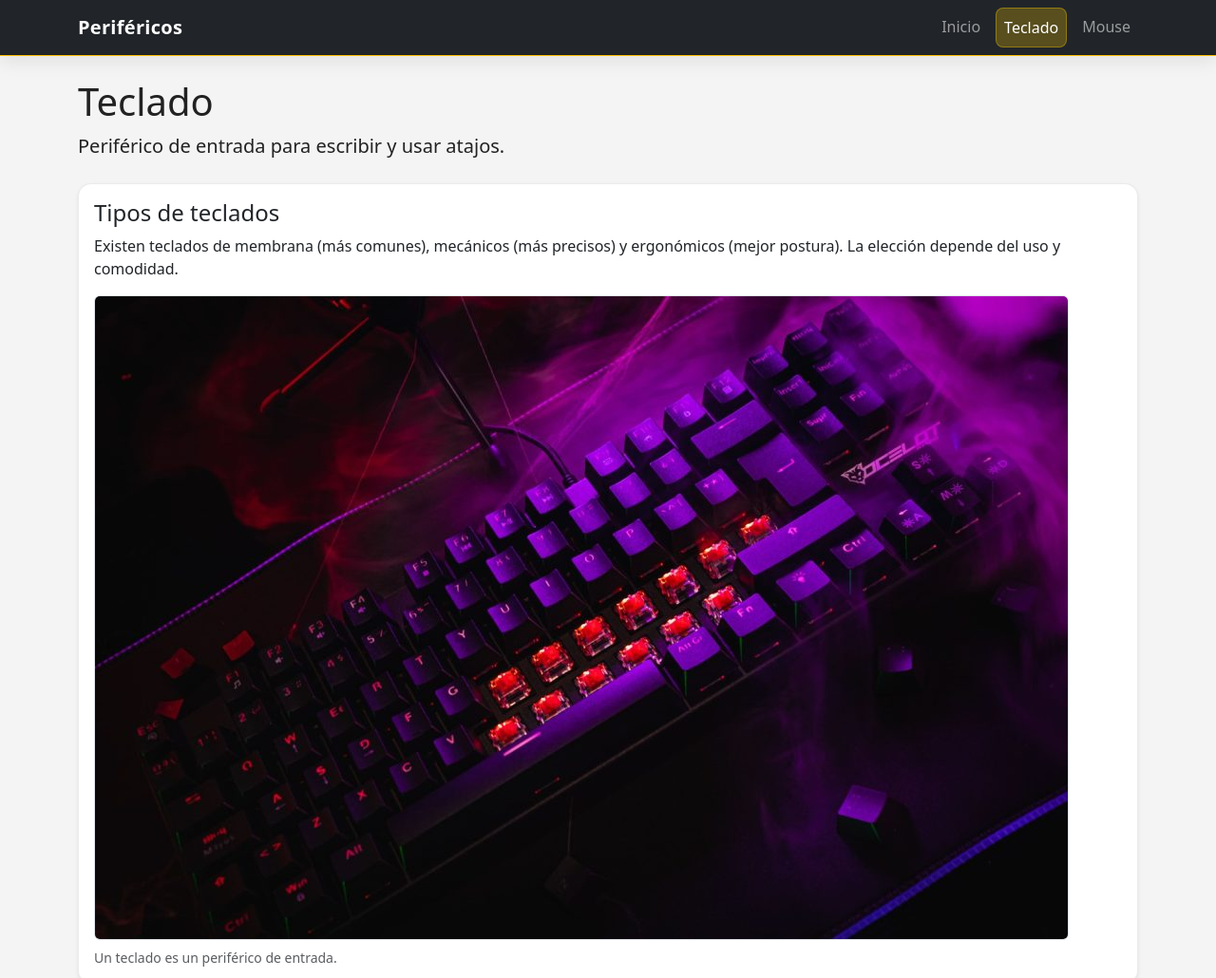
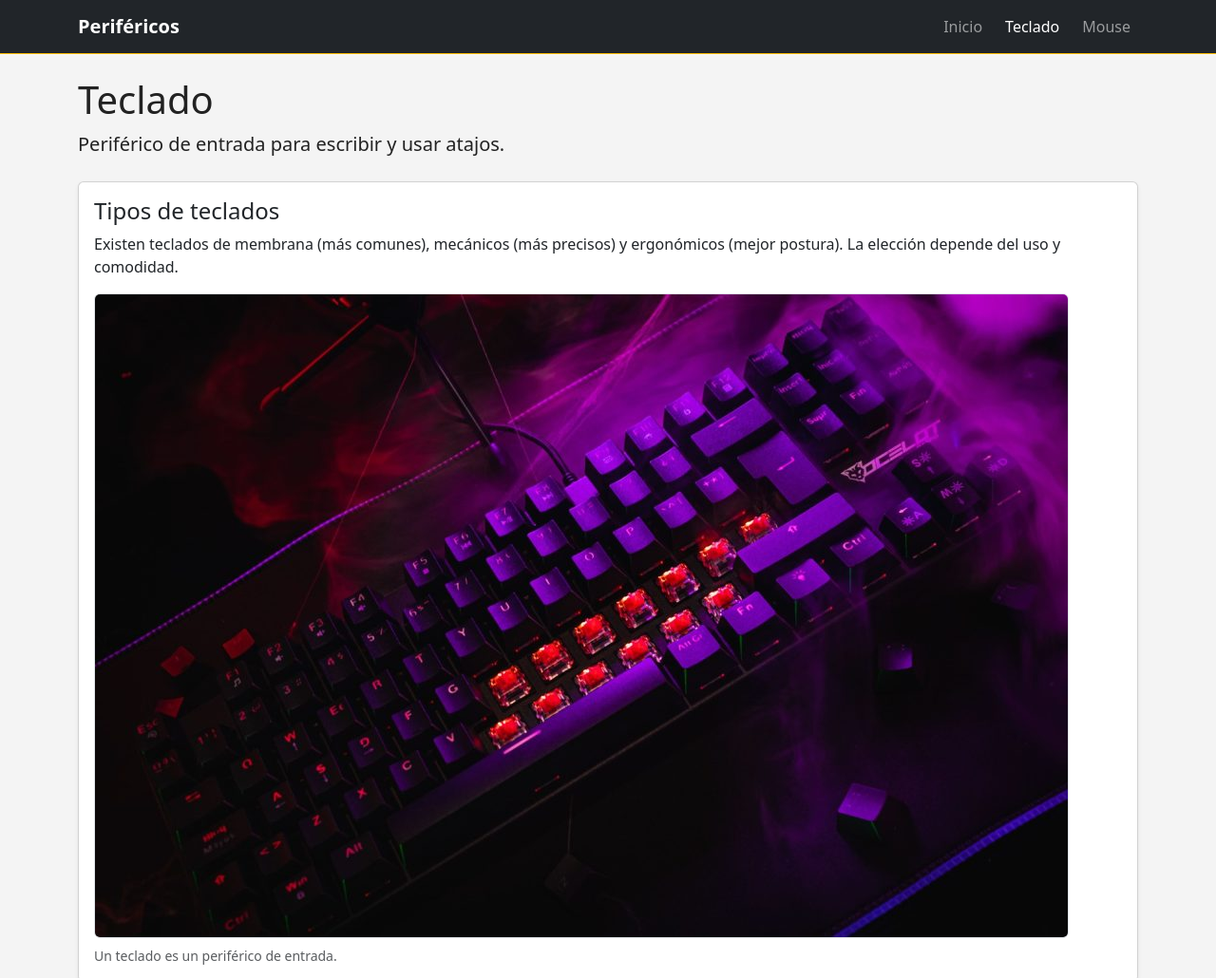
Before and after one commit to JoaquinMino/Perfiericos-JM, a plain HTML site: page pages/teclado/teclado.html in a window 1280 px wide. Shown: the top 1030 px of the page at 95% size. Drawn offline with nearby package versions, Linux system fonts and the light colour scheme.

Commit message:
compilar sass a css

```diff
--- a/css/styles.css
+++ b/css/styles.css
@@ -1,70 +1,34 @@
-:root{
-  --brand-dark:#111;
-  --brand-accent:#ffcc00;
-  --bg:#f4f4f4;
-  --text:#222;
+body {
+  background: #f4f4f4;
+  color: #222;
+  overflow-x: hidden;
 }
 
-html { scroll-behavior: smooth; }
-
-body{
-  background: var(--bg);
-  color: var(--text);
+/* anim,*/
+@keyframes aparecer-subiendo {
+  from {
+    opacity: 0;
+    transform: translateY(12px);
+  }
+  to {
+    opacity: 1;
+    transform: translateY(0);
+  }
 }
-.navbar{
-  box-shadow: 0 6px 18px rgba(0,0,0,0.08);
+.card {
+  animation: aparecer-subiendo 0.6s ease both;
 }
 
-.navbar-brand{
-  letter-spacing: 0.3px;
-}
-
-.navbar .nav-link{
-  border-radius: 8px;
-  padding: 8px 12px;
-}
-
-.navbar .nav-link:hover{
-  background: rgba(255, 204, 0, 0.15);
-}
-
-.navbar .nav-link.active{
-  background: rgba(255, 204, 0, 0.25);
-  border: 1px solid rgba(255, 204, 0, 0.35);
-}
-
-.card{
-  border-radius: 14px;
-  border-color: rgba(0,0,0,0.08);
-}
-
-.card-title{
-  margin-bottom: 0.5rem;
-}
-
-.btn-warning{
-  background: var(--brand-accent);
-  border-color: var(--brand-accent);
-  color: #111;
-}
-
-.btn-warning:hover{
-  filter: brightness(0.95);
-}
-
-img{
+img, iframe {
   max-width: 100%;
   height: auto;
 }
-.site-footer{
-  background: var(--brand-dark);
-  color: #fff;
-  border-top: 4px solid var(--brand-accent);
+
+/* mobile*/
+@media (max-width: 576px) {
+  .navbar .nav-link {
+    padding: 10px 12px;
+  }
 }
 
-/* Responsive*/
-@media (min-width: 992px){
-  .navbar .nav-link{
-    padding: 8px 14px;
-  }
-}
+/*# sourceMappingURL=styles.css.map */
```
